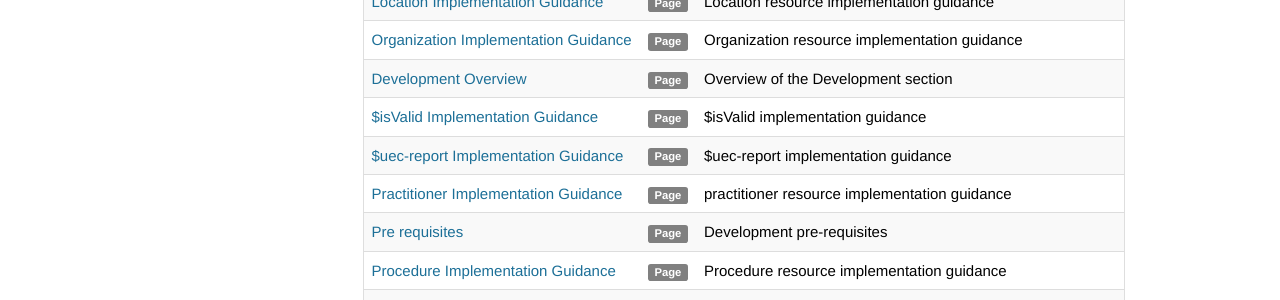
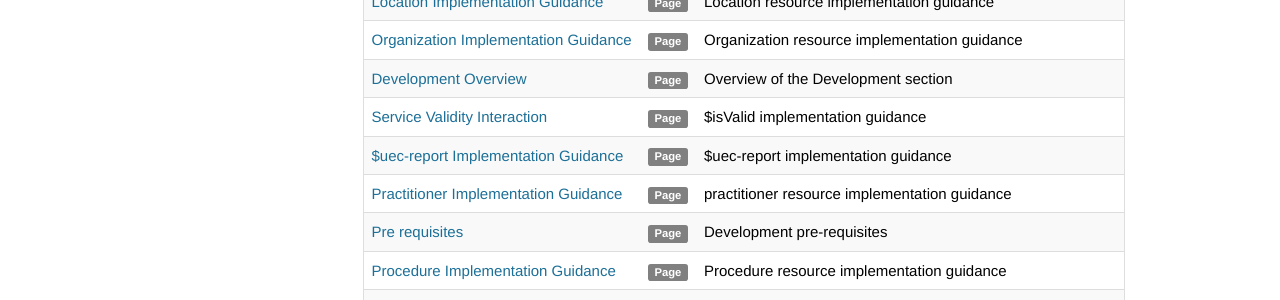
Before and after one commit to nhsconnect/FHIR-CDS, a Jekyll site: the page built from pages/tags/tag_fhir.md, in a window 1280 px wide and 900 px high, scrolled down 561 px. Shown: the part 152-452 px from the top of the window. Built offline with Jekyll 4.4.1, drawn with Linux system fonts in a browser that asks for light colours; nearby versions of some CDN libraries; comment, search, counter and statistics services are not loaded.

Commit message:
pages/explore/api_post_isvalid.md updated from https://stackedit.io/

```diff
--- a/pages/explore/api_post_isvalid.md
+++ b/pages/explore/api_post_isvalid.md
@@ -1,5 +1,5 @@
 ---
-title: $isValid Implementation Guidance
+title: Service Validity Interaction
 keywords: isvalid, rest,
 tags: [rest,fhir,api]
 sidebar: ctp_rest_sidebar
```
Also changed, not shown: other parts of pages/explore/api_post_isvalid.md (+1 -1 lines).
